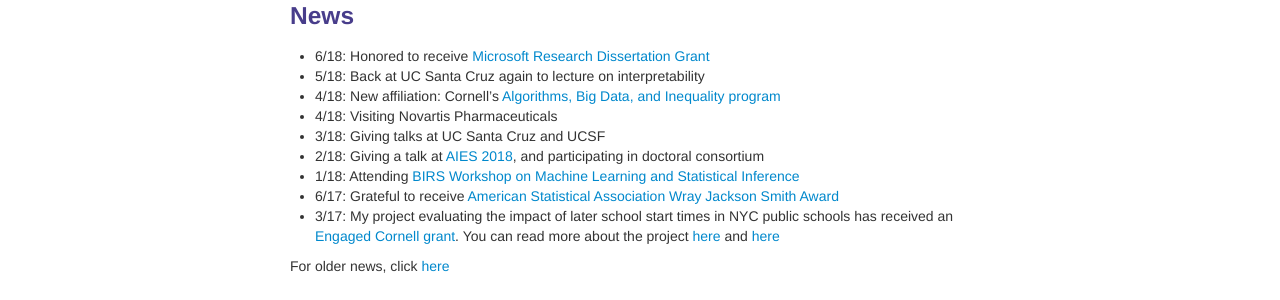
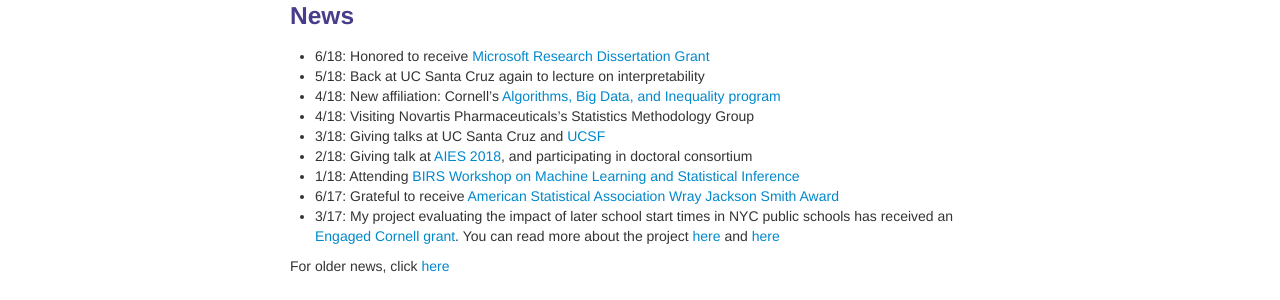
Before and after one commit to shftan/shftan.github.io, a Jekyll site: the page built from index.md, in a window 1280 px wide. Shown: the part 376-676 px from the top of the page. Built offline with Jekyll 4.4.1, drawn with Linux system fonts in a browser that asks for light colours.

Commit message:
Update index.md

```diff
--- a/index.md
+++ b/index.md
@@ -33,9 +33,9 @@ keywords: Sarah Tan, Cornell, Statistics, interpretability, causal inference
 - 6/18: Honored to receive [Microsoft Research Dissertation Grant](https://www.microsoft.com/en-us/research/academic-program/dissertation-grant/#!grant-recipients)
 - 5/18: Back at UC Santa Cruz again to lecture on interpretability
 - 4/18: New affiliation: Cornell's [Algorithms, Big Data, and Inequality program](http://socialsciences.cornell.edu/algorithms/)
-- 4/18: Visiting Novartis Pharmaceuticals
-- 3/18: Giving talks at UC Santa Cruz and UCSF
-- 2/18: Giving a talk at [AIES 2018](http://www.aies-conference.com), and participating in doctoral consortium
+- 4/18: Visiting Novartis Pharmaceuticals's Statistics Methodology Group
+- 3/18: Giving talks at UC Santa Cruz and [UCSF](https://epibiostat.ucsf.edu/events/two-projects-interpretability-and-causal-inference-auditing-black-box-modelsimpact-evaluation)
+- 2/18: Giving talk at [AIES 2018](http://www.aies-conference.com), and participating in doctoral consortium
 - 1/18: Attending [BIRS Workshop on Machine Learning and Statistical Inference](http://www.birs.ca/events/2018/5-day-workshops/18w5054)
 - 6/17: Grateful to receive [American Statistical Association Wray Jackson Smith Award](http://stattrak.amstat.org/2017/07/01/smithscholarship/)
 - 3/17: My project evaluating the impact of later school start times in NYC public schools has received an [Engaged Cornell grant](http://engaged.cornell.edu/recipient/2017-18-engaged-graduate-student-grant-recipients/). You can read more about the project [here](https://cals.cornell.edu/news/engaged-graduate-student-grants-fund-phd-students/) and [here](http://news.cornell.edu/stories/2017/04/engaged-graduate-student-grants-fund-16-phd-students)
```
